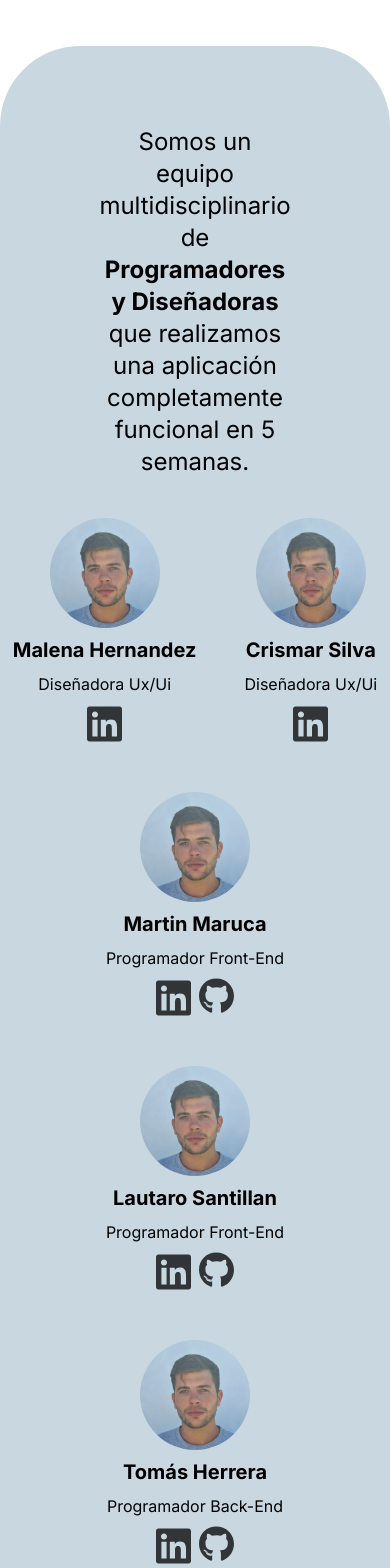
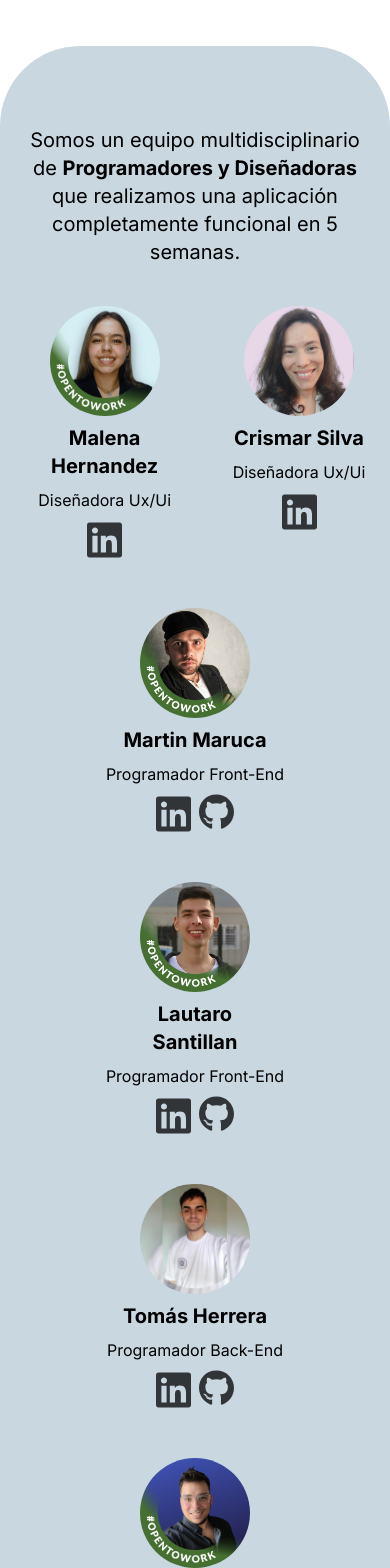
Before and after one commit to No-Country/s7-28-m-reactnative, a React (Vite) app in the folder always-alert-landing/: page / in a window 390 px wide. Shown: the part 2540-4108 px from the top of the page. Built offline with nearby package versions, Linux system fonts and the light colour scheme.

Commit message:
update images and responsive

```diff
--- a/always-alert-landing/src/components/Authors/AuthorCard.jsx
+++ b/always-alert-landing/src/components/Authors/AuthorCard.jsx
@@ -5,11 +5,11 @@ export default function AuthorCard ({ author }) {
     >
       <img
         width={110}
-        src='/assets/authors/raul.jpeg'
+        src={author.image}
         alt=''
         className='rounded-full'
       />
-      <h4 className='font-bold text-xl'>{author.name}</h4>
+      <h4 className='font-bold text-xl max-w-[160px] text-center'>{author.name}</h4>
       <p>{author.function}</p>
       <div className='flex gap-2'>
         <a href={author.linkedin} className='ease-in-out duration-300 opacity-75 hover:scale-110 hover:opacity-100'>
--- a/always-alert-landing/src/components/Authors/index.jsx
+++ b/always-alert-landing/src/components/Authors/index.jsx
@@ -2,47 +2,47 @@ import AuthorCard from './AuthorCard'
 
 const authors = [
   {
-    image: '',
+    image: '/assets/authors/male.jpg',
     name: 'Malena Hernandez',
     function: 'Diseñadora Ux/Ui',
     linkedin: 'https://www.linkedin.com/in/malena-hern%C3%A1ndez-b36057188/'
   },
   {
-    image: '',
+    image: '/assets/authors/crismar.jpg',
     name: 'Crismar Silva',
     function: 'Diseñadora Ux/Ui',
     linkedin: 'https://www.linkedin.com/in/crismar-silva/'
   },
   {
-    image: '',
+    image: '/assets/authors/martin.jpg',
     name: 'Martin Maruca',
     function: 'Programador Front-End',
     linkedin: 'https://www.linkedin.com/in/martin-maruca/',
     github: 'https://github.com/martinmaruca'
   },
   {
-    image: '',
+    image: '/assets/authors/lauti.jpg',
     name: 'Lautaro Santillan',
     function: 'Programador Front-End',
     linkedin: 'https://www.linkedin.com/in/lauti-santillan/',
     github: 'https://github.com/LautiSantillan'
   },
   {
-    image: '',
+    image: '/assets/authors/tomas.jpg',
     name: 'Tomás Herrera',
     function: 'Programador Back-End',
     linkedin: 'https://www.linkedin.com/in/mauro-tomas-herrera',
     github: 'https://github.com/tomasherrera1910'
   },
   {
-    image: '',
+    image: '/assets/authors/agus.jpg',
     name: 'Agustin Lopez Ramallo',
     function: 'Programador Back-End',
     linkedin: 'https://www.linkedin.com/in/marceloagustinlopezramallo/',
     github: 'https://github.com/agustinlopez23'
   },
   {
-    image: '',
+    image: '/assets/authors/raul.jpeg',
     name: 'Raúl Ereño',
     function: 'Programador Back-End',
     linkedin: 'https://www.linkedin.com/in/raulereno/',
@@ -53,7 +53,7 @@ const authors = [
 export default function Authors () {
   return (
     <section className='h-full bg-[#C9D7E1] flex flex-col items-center py-20 rounded-tl-[80px] rounded-tr-[80px]' id='nosotros'>
-      <h2 className='w-2/4 text-center text-2xl'>
+      <h2 className='w-full max-w-xl px-5 text-center text-xl sm:text-2xl'>
         Somos un equipo multidisciplinario de <b>Programadores y Diseñadoras </b> que
         realizamos una aplicación completamente funcional en 5 semanas.
       </h2>
```
